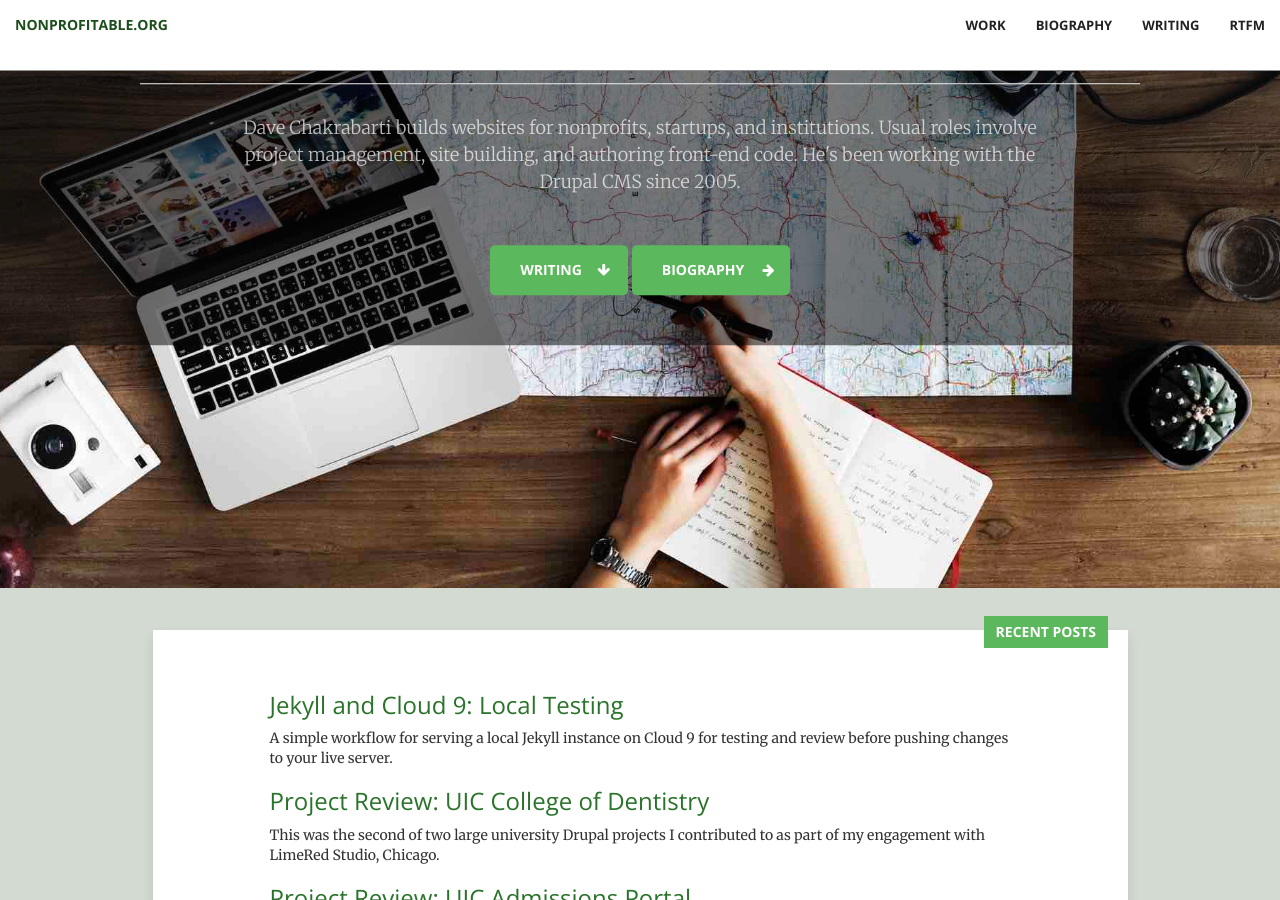
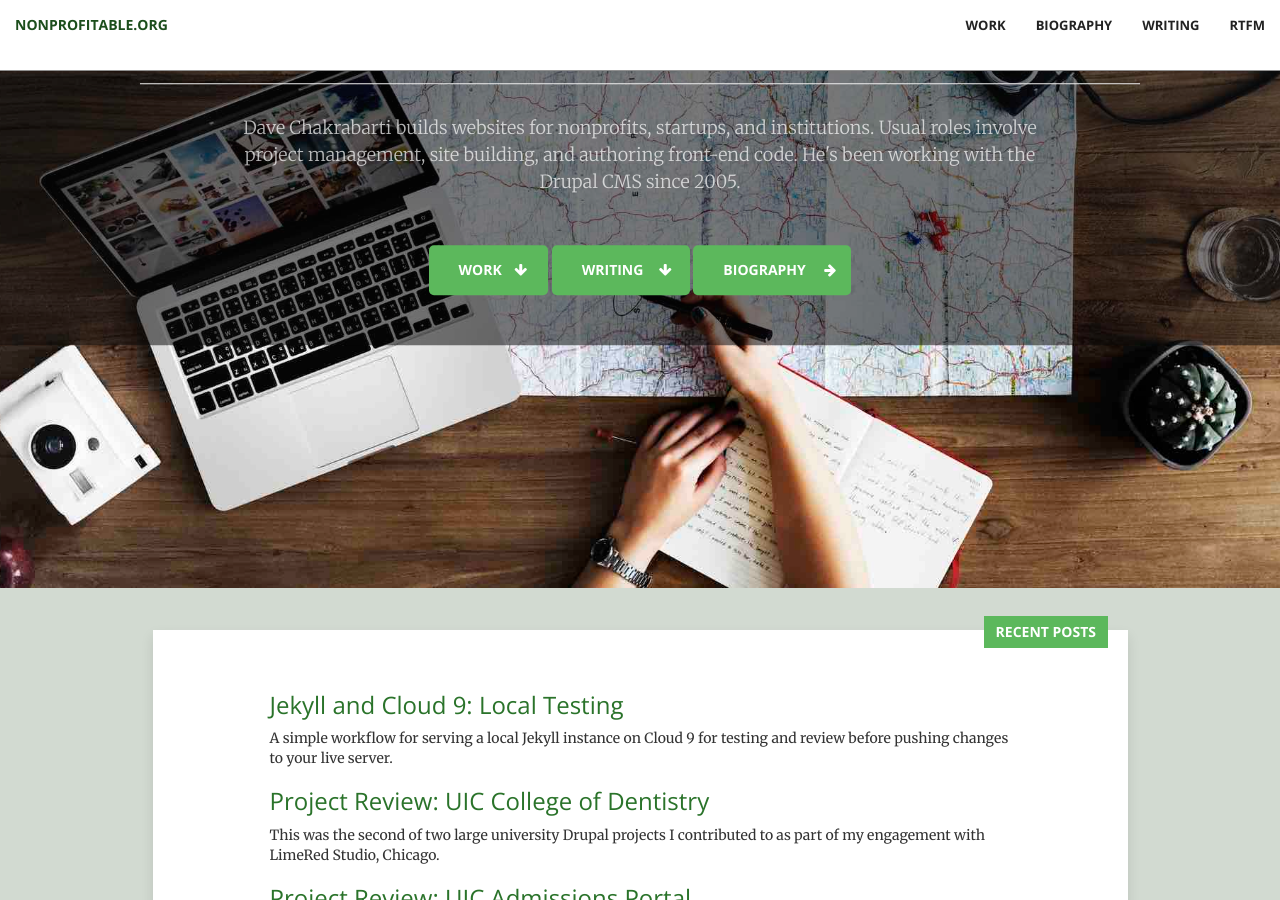
Before and after one commit to nonprofitable/nonprofitable.github.io, a Jekyll site: the page built from index.html, in a window 1280 px wide and 900 px high, scrolled down 312 px. Built offline with Jekyll 4.4.1, drawn with Linux system fonts in a browser that asks for light colours; the list of posts is cut into pages by our own code; comment, search, counter and statistics services are not loaded.

Commit message:
Added Work button to homepage header.

```diff
--- a/_includes/header.html
+++ b/_includes/header.html
@@ -4,6 +4,7 @@
             <h1>Nonprofitable.org</h1>
             <hr>
             <p>Dave Chakrabarti builds websites for nonprofits, startups, and institutions. Usual roles involve project management, site building, and authoring front-end code. He's been working with the Drupal CMS since 2005.</p>
+            <a href="#work" class="btn btn-success btn-xl page-scroll">Work  <i class="fa fa-arrow-down" aria-hidden="true"></i></a>
             <a href="#writing" class="btn btn-success btn-xl page-scroll">Writing   <i class="fa fa-arrow-down" aria-hidden="true"></i></a>
             <a href="/dave-chakrabarti" class="btn btn-success btn-xl">Biography   <i class="fa fa-arrow-right" aria-hidden="true"></i></a>
         </div>
```
